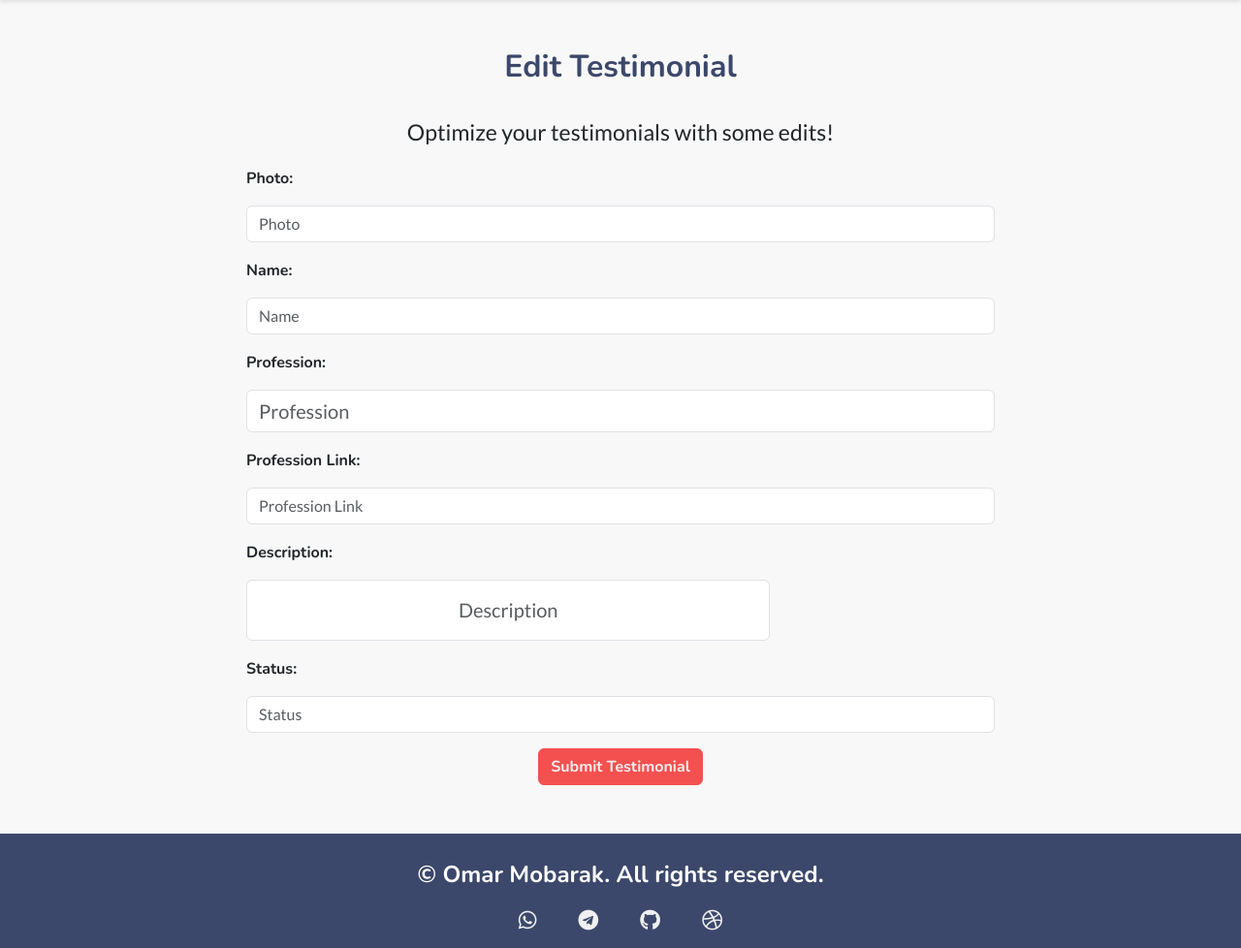
After one commit to Saltal27/Day-82-My-Portfolio, a Flask app: template templates/edit-testimonial.html in a window 1280 px wide. The commit adds this page. Shown: the whole page at 97% size. Run offline with Flask 3, Linux system fonts and the light colour scheme; the template is opened without the code that fills it: values that come from a table or form of the project are taken from there, others are empty; some libraries are stand-ins or nearby versions.

Commit message:
Link Testimonials section with db

```diff
--- a/main.py
+++ b/main.py
@@ -49,8 +49,18 @@ class AddProjectForm(FlaskForm):
     role = StringField("Role", validators=[DataRequired()])
     links = StringField("Links")
     links_texts = StringField("Links Texts")
-    status = StringField("Status")
+    status = StringField("Status", validators=[DataRequired()])
     submit = SubmitField("Submit Project", validators=[DataRequired()])
+
+
+class AddTestimonialForm(FlaskForm):
+    photo = StringField("Photo", validators=[DataRequired()])
+    name = StringField("Project Subtitle", validators=[DataRequired()])
+    profession = StringField("Profession", validators=[DataRequired()])
+    profession_link = StringField("Profession Link", validators=[DataRequired()])
+    description = StringField("Description", validators=[DataRequired()])
+    status = StringField("Status", validators=[DataRequired()])
+    submit = SubmitField("Submit Testimonial", validators=[DataRequired()])
 
 
 # ------------------ Initializing A Flask App With Some Extensions --------------------- #
@@ -114,6 +124,21 @@ class Project(db.Model):
 
     def __repr__(self):
         return f'<Project {self.title}>'
+
+
+# Testimonials table in db
+class Testimonial(db.Model):
+    __tablename__ = "testimonials"
+    id = db.Column(db.Integer, primary_key=True)
+    photo = db.Column(db.String, nullable=False)
+    name = db.Column(db.String, nullable=False)
+    profession = db.Column(db.String, nullable=False)
+    profession_link = db.Column(db.String, nullable=False)
+    description = db.Column(db.Text, nullable=False)
+    status = db.Column(db.String, nullable=False)
+
+    def __repr__(self):
+        return f'<Testimonial {self.id}>'
 
 
 with app.app_context():
@@ -183,9 +208,31 @@ def home():
     online_projects_webdev = [project for project in online_projects if project.category == "Web Development"]
     online_projects_uiux = [project for project in online_projects if project.category == "UI/UX"]
     online_projects_python = [project for project in online_projects if project.category == "Python"]
-    print(online_projects_webdev)
-    print(projects_uiux)
 
+    testimonials_list = []
+    online_testimonials_list = []
+    testimonials = Testimonial.query.all()
+    online_testimonials = [testimonial for testimonial in testimonials if testimonial.status == "Online"]
+    for testimonial in testimonials:
+        testimonial_dict = {
+            "id": testimonial.id,
+            "photo": testimonial.photo,
+            "name": testimonial.name,
+            "profession": testimonial.profession,
+            "professionLink": testimonial.profession_link,
+            "description": testimonial.description
+        }
+        testimonials_list.append(testimonial_dict)
+    for testimonial in online_testimonials:
+        testimonial_dict = {
+            "id": testimonial.id,
+            "photo": testimonial.photo,
+            "name": testimonial.name,
+            "profession": testimonial.profession,
+            "professionLink": testimonial.profession_link,
+            "description": testimonial.description
+        }
+        online_testimonials_list.append(testimonial_dict)
 
     contact_form = ContactMe()
     sent_successfully = ""
@@ -213,6 +260,8 @@ def home():
         online_projects_webdev=online_projects_webdev,
         online_projects_uiux=online_projects_uiux,
         online_projects_python=online_projects_python,
+        testimonials_list=testimonials_list[::-1],
+        online_testimonials_list=online_testimonials_list[::-1],
         contact_form=contact_form,
         sent_successfully=sent_successfully
     )
@@ -313,29 +362,9 @@ def add_new_project():
 @login_required
 def edit_project(project_id):
     project = Project.query.get(project_id)
-    edit_form = AddProjectForm(
-        title=project.title,
-        subtitle=project.subtitle,
-        category=project.category,
-        description=project.description,
-        imgs_urls=project.imgs_urls,
-        technologies_used=project.technologies_used,
-        role=project.role,
-        links=project.links,
-        links_texts=project.links_texts,
-        status=project.status,
-    )
+    edit_form = AddProjectForm(obj=project)
     if edit_form.validate_on_submit():
-        project.title = edit_form.title.data
-        project.subtitle = edit_form.subtitle.data
-        project.category = edit_form.category.data
-        project.description = edit_form.description.data
-        project.imgs_urls = edit_form.imgs_urls.data
-        project.technologies_used = edit_form.technologies_used.data
-        project.role = edit_form.role.data
-        project.links = edit_form.links.data
-        project.links_texts = edit_form.links_texts.data
-        project.status = edit_form.status.data
+        edit_form.populate_obj(project)
         db.session.commit()
         return redirect(url_for("project_details", project_id=project.id))
 
@@ -351,5 +380,48 @@ def delete_project(project_id):
     return redirect(url_for('home'))
 
 
+@app.route("/new-testimonial", methods=["GET", "POST"])
+@login_required
+def add_new_testimonial():
+    add_form = AddTestimonialForm()
+    if add_form.validate_on_submit():
+        with app.app_context():
+            new_testimonial = Testimonial(
+                photo=add_form.photo.data,
+                name=add_form.name.data,
+                profession=add_form.profession.data,
+                profession_link=add_form.profession_link.data,
+                description=add_form.description.data,
+                status=add_form.status.data,
+            )
+            db.session.add(new_testimonial)
+            db.session.commit()
+        return redirect(url_for("home"))
+
+    return render_template("add-testimonial.html", form=add_form)
+
+
+@app.route("/edit-testimonial/<int:testimonial_id>", methods=["GET", "POST"])
+@login_required
+def edit_testimonial(testimonial_id):
+    testimonial = Testimonial.query.get(testimonial_id)
+    edit_form = AddTestimonialForm(obj=testimonial)
+    if edit_form.validate_on_submit():
+        edit_form.populate_obj(testimonial)
+        db.session.commit()
+        return redirect(url_for('home'))
+
+    return render_template("edit-testimonial.html", form=edit_form, testimonial=testimonial)
+
+
+@app.route("/delete-testimonial/<int:testimonial_id>")
+@login_required
+def delete_testimonial(testimonial_id):
+    testimonial_to_delete = Testimonial.query.get(testimonial_id)
+    db.session.delete(testimonial_to_delete)
+    db.session.commit()
+    return redirect(url_for('home'))
+
+
 if __name__ == "__main__":
     app.run(debug=True)
--- a/static/js/main.js
+++ b/static/js/main.js
@@ -147,29 +147,6 @@ document.addEventListener('DOMContentLoaded', function () {
 });
 
 
-
-
-
-//function skillProgressAnimation(entries) {
-//  entries.forEach(function(entry) {
-//    if (entry.isIntersecting) {
-//      var skillProgress = entry.target.querySelectorAll(".skill-progress");
-//      skillProgress.forEach(function(progress) {
-//        var width = progress.style.width;
-//        progress.style.width = "0%";
-//        setTimeout(function() {
-//          progress.style.width = width;
-//        }, 1000);
-//      });
-//    }
-//  });
-//}
-//
-//var observer = new IntersectionObserver(skillProgressAnimation, { threshold: 0.5 });
-//
-//var section = document.querySelector("#skills");
-//observer.observe(section);
-
 // Skills bar animation
 function initProgressBar(barId, progress) {
   var bar = document.getElementById(barId);
@@ -231,23 +208,18 @@ initProgressBar("jsBar", 0.79);
 const reviewWrap = document.getElementById("reviewWrap");
 const leftArrow = document.getElementById("leftArrow");
 const rightArrow = document.getElementById("rightArrow");
+const testimonialId = document.getElementById("testimonialId");
 const imgDiv = document.getElementById("imgDiv");
 const personName = document.getElementById("personName");
 const profession = document.getElementById("profession");
 const description = document.getElementById("description");
+const editTestimonial = document.getElementById('editTestimonial');
+const deleteTestimonial = document.getElementById('deleteTestimonial');
 
-let people = [
-	{
-		photo:
-			"url('')",
-		name: "",
-		profession: "",
-		professionLink: "",
-		description:
-		    ""
-	}
-];
+console.log("testimonialsList");
+let people = testimonialsList;
 
+testimonialId.innerText = people[0].id;
 imgDiv.style.backgroundImage = people[0].photo;
 personName.innerText = people[0].name;
 profession.innerText = people[0].profession;
@@ -277,6 +249,9 @@ function slide(whichSide, personNumber) {
 	});
 
 	setTimeout(() => {
+		testimonialId.innerText = people[personNumber].id;
+	}, 400);
+	setTimeout(() => {
 		imgDiv.style.backgroundImage = people[personNumber].photo;
 	}, 400);
 	setTimeout(() => {
@@ -286,43 +261,53 @@ function slide(whichSide, personNumber) {
 		personName.innerText = people[personNumber].name;
 	}, 400);
 	setTimeout(() => {
+		profession.innerText = people[personNumber].profession;
+	}, 400);
+    setTimeout(() => {
       profession.setAttribute("href", people[personNumber].professionLink);
     }, 400);
   setTimeout(() => {
-		profession.href = people[personNumber].url;
-	}, 400);
-	setTimeout(() => {
     description.innerText = people[personNumber].description;
+    adjustSectionHeight();
   }, 400);
 
+if (editTestimonial) {
+  editTestimonial.addEventListener('click', () => {
+    console.log(people[personNumber].id);
+    window.location.href = '/edit-testimonial/' + people[personNumber].id;
+  });
+}
+
+if (editTestimonial) {
+  deleteTestimonial.addEventListener('click', () => {
+      console.log(people[personNumber].id);
+      window.location.href = '/delete-testimonial/' + people[personNumber].id;
+  });
+}
+
+
 	tl.to(reviewWrap, {
-		duration: 0.4,
+		duration: 1,
 		opacity: 1,
 		translateX: 0
 	});
 
 }
 
-function setNextCardLeft() {
-	if (currentPerson === 3) {
-		currentPerson = 0;
-		slide("left", currentPerson);
-	} else {
-		currentPerson++;
+function adjustSectionHeight() {
+  description.style.height = "100%";
 }
 
+function setNextCardLeft() {
+  currentPerson = (currentPerson - 1 + people.length) % people.length;
   slide("left", currentPerson);
+  adjustSectionHeight();
 }
 
 function setNextCardRight() {
-	if (currentPerson === 0) {
-		currentPerson = 3;
+  currentPerson = (currentPerson + 1) % people.length;
   slide("right", currentPerson);
-	} else {
-		currentPerson--;
-	}
-
-	slide("right", currentPerson);
+  adjustSectionHeight();
 }
 
 leftArrow.addEventListener("click", setNextCardLeft);
@@ -332,8 +317,11 @@ window.addEventListener("resize", () => {
 	description.style.height = "100%";
 });
 
+window.addEventListener("resize", adjustSectionHeight);
+window.addEventListener("load", adjustSectionHeight);
+
 function startTimer() {
-  timer = setInterval(setNextCardRight, 3000);
+  timer = setInterval(setNextCardLeft, 4000);
 }
 
 function stopTimer() {
@@ -344,3 +332,4 @@ reviewWrap.addEventListener('mouseenter', stopTimer);
 reviewWrap.addEventListener('mouseleave', startTimer);
 
 startTimer();
+setInterval(adjustSectionHeight, 100);
--- a/templates/edit-project.html
+++ b/templates/edit-project.html
@@ -1,5 +1,5 @@
 {% with
-title="Add Project",
+title="Edit Project",
 content="I am a Python developer and UI/UX designer with expertise in Flask, HTML, CSS, and JavaScript. I am passionate about creating visually appealing and user-friendly web applications. I am currently pursuing a degree in Medicine at Damascus University, and though I lack a formal qualification in Computer Science, I have a keen interest in programming and design. I have gained practical experience through personal projects, developing attractive and easy-to-use web applications. My goal is to combine my medical knowledge with programming skills to create innovative solutions in the healthcare industry.",
 keywords="Python developer, UI/UX designer, Flask, HTML, CSS, JavaScript, web applications, Medicine, Damascus University, programming, design, personal projects, healthcare industry, innovative solutions."
 %}
--- /dev/null
+++ b/templates/edit-testimonial.html
@@ -0,0 +1,82 @@
+{% with
+title="Edit Testimonial",
+content="I am a Python developer and UI/UX designer with expertise in Flask, HTML, CSS, and JavaScript. I am passionate about creating visually appealing and user-friendly web applications. I am currently pursuing a degree in Medicine at Damascus University, and though I lack a formal qualification in Computer Science, I have a keen interest in programming and design. I have gained practical experience through personal projects, developing attractive and easy-to-use web applications. My goal is to combine my medical knowledge with programming skills to create innovative solutions in the healthcare industry.",
+keywords="Python developer, UI/UX designer, Flask, HTML, CSS, JavaScript, web applications, Medicine, Damascus University, programming, design, personal projects, healthcare industry, innovative solutions."
+%}
+
+{% include "header.html" %}
+
+{% endwith %}
+
+<section class="login">
+    <div class="container">
+        <div class="section-title">
+            <h2>Edit Testimonial</h2>
+            <p>Optimize your testimonials with some edits!</p>
+        </div>
+
+        <div class="row">
+            <div class="col-lg-8 col-md-10 mx-auto" style="text-align: left;">
+                {% with messages = get_flashed_messages() %}
+                {% if messages %}
+                {% for message in messages %}
+                <p style="color: #F45050;">{{ message }}</p>
+                {% endfor %}
+                {% endif %}
+                {% endwith %}
+
+                <form action="{{ url_for('edit_testimonial', testimonial_id=testimonial.id) }}" class="flask-WTForm" method="POST" novalidate>
+                    {{ form.hidden_tag() }}
+
+                    <div class="form-group">
+                        <label class="mb-2" for="photo">Photo:</label>
+                        {{ form.photo(class="form-control form-input mb-3", placeholder="Photo") }}
+                        {% for error in form.photo.errors %}
+                        <span style="color: #F45050;">{{ error }}</span>
+                        {% endfor %}
+                    </div>
+                    <div class="form-group">
+                        <label class="mb-2" for="name">Name:</label>
+                        {{ form.name(class="form-control form-input mb-3", placeholder="Name") }}
+                        {% for error in form.name.errors %}
+                        <span style="color: #F45050;">{{ error }}</span>
+                        {% endfor %}
+                    </div>
+                    <div class="form-group">
+                        <label class="mb-2" for="profession">Profession:</label>
+                        {{ form.profession(class="form-control form-input mb-3", placeholder="Profession") }}
+                        {% for error in form.profession.errors %}
+                        <span style="color: #F45050;">{{ error }}</span>
+                        {% endfor %}
+                    </div>
+                    <div class="form-group">
+                        <label class="mb-2" for="profession_link">Profession Link:</label>
+                        {{ form.profession_link(class="form-control form-input mb-3", placeholder="Profession Link") }}
+                        {% for error in form.profession_link.errors %}
+                        <span style="color: #F45050;">{{ error }}</span>
+                        {% endfor %}
+                    </div>
+                    <div class="form-group">
+                        <label class="mb-2" for="description">Description:</label>
+                        {{ form.description(class="form-control form-input mb-3", placeholder="Description") }}
+                        {% for error in form.description.errors %}
+                        <span style="color: #F45050;">{{ error }}</span>
+                        {% endfor %}
+                    </div>
+                    <div class="form-group">
+                        <label class="mb-2" for="status">Status:</label>
+                        {{ form.status(class="form-control form-input mb-3", placeholder="Status") }}
+                        {% for error in form.status.errors %}
+                        <span style="color: #F45050;">{{ error }}</span>
+                        {% endfor %}
+                    </div>
+                    <div class="text-center">
+                        {{ form.submit(class="btn red-button send_button") }}
+                    </div>
+                </form>
+            </div>
+        </div>
+    </div>
+</section>
+
+{% include "footer.html" %}
```
Also changed, not shown: templates/add-testimonial.html (added, +82 -0 lines), templates/index.html (+19 -0 lines). Lines whose indentation alone changed are shown as unchanged.
